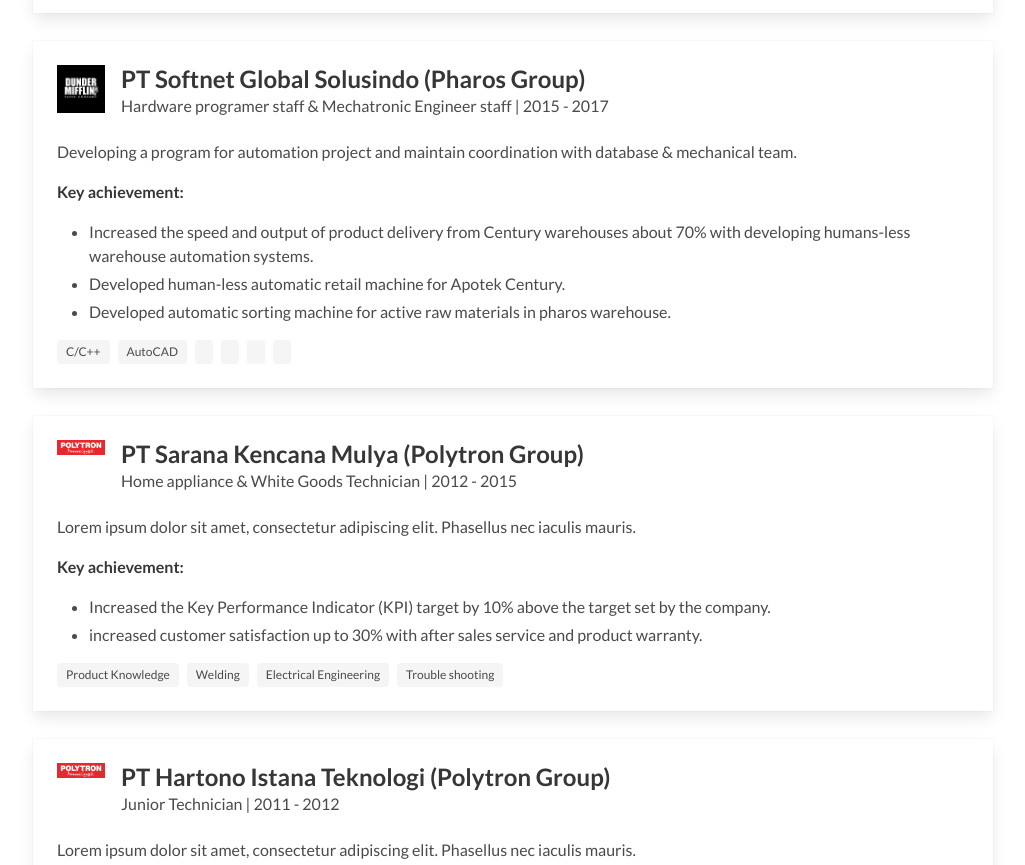
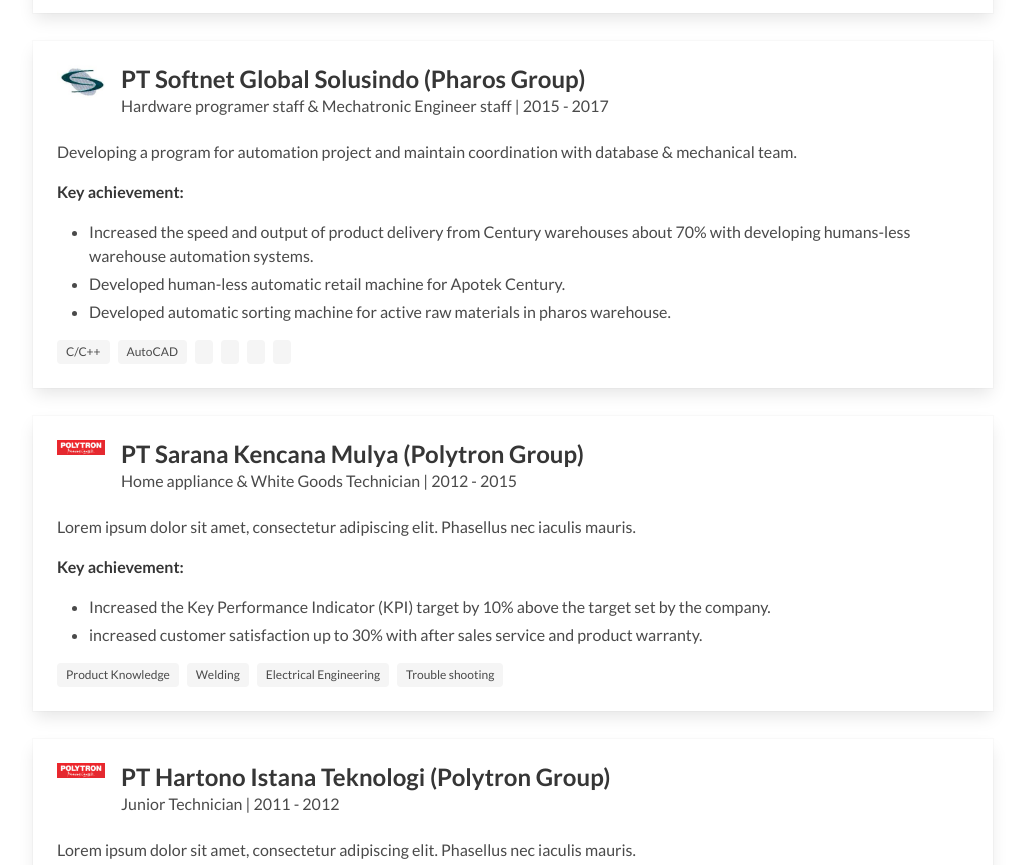
Before and after one commit to RJLABS/rjlabs.github.io, a plain HTML site: page index.html in a window 1280 px wide. Shown: the part 1654-2519 px from the top of the page, without its empty margins (127-1152 px from the left). Drawn offline with Linux system fonts and the light colour scheme.

Commit message:
logo sgs

```diff
--- a/index.html
+++ b/index.html
@@ -169,7 +169,7 @@
           <div class="media">
             <div class="media-left">
               <figure class="image is-48x48">
-                <img src="img/dunder-mifflin-logo.png" alt="Placeholder image">
+                <img src="img/logoSGS.jpg" alt="Placeholder image">
               </figure>
             </div>
             <div class="media-content">
```
Also changed, not shown: img/logoSGS.jpg (added).
